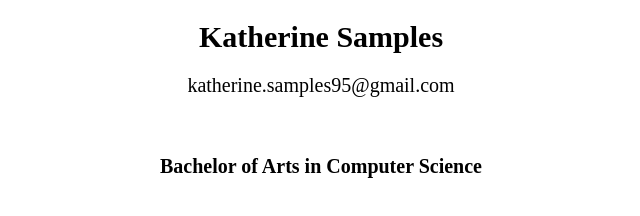
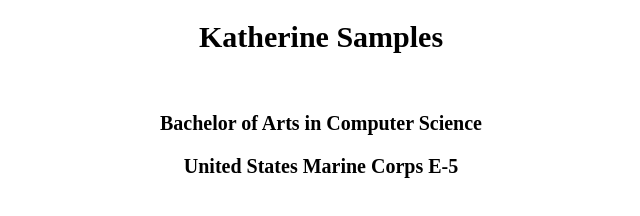
Before and after one commit to samplesk/Katherine-Samples, a plain HTML site: page index.html in a window 1280 px wide. Shown: the whole page, without its empty margins (319-959 px from the left). Drawn offline with Linux system fonts and the light colour scheme.

Commit message:
no email, just BA and USMC

```diff
--- a/index.html
+++ b/index.html
@@ -10,10 +10,11 @@
 <body>
     <h1> Katherine Samples </h1>
 
-    <!-- <p> (214) 205 - 4854 </p> -->
-    <p> katherine.samples95@gmail.com </p>
+    <!-- <p> (214) 205 - 4854 </p>
+    <p> katherine.samples95@gmail.com </p> -->
     <br>
     <p style="font-weight: bold">Bachelor of Arts in Computer Science</p>
+    <p style="font-weight: bold">United States Marine Corps E-5</p>
 
     <script>
         //no script
```
